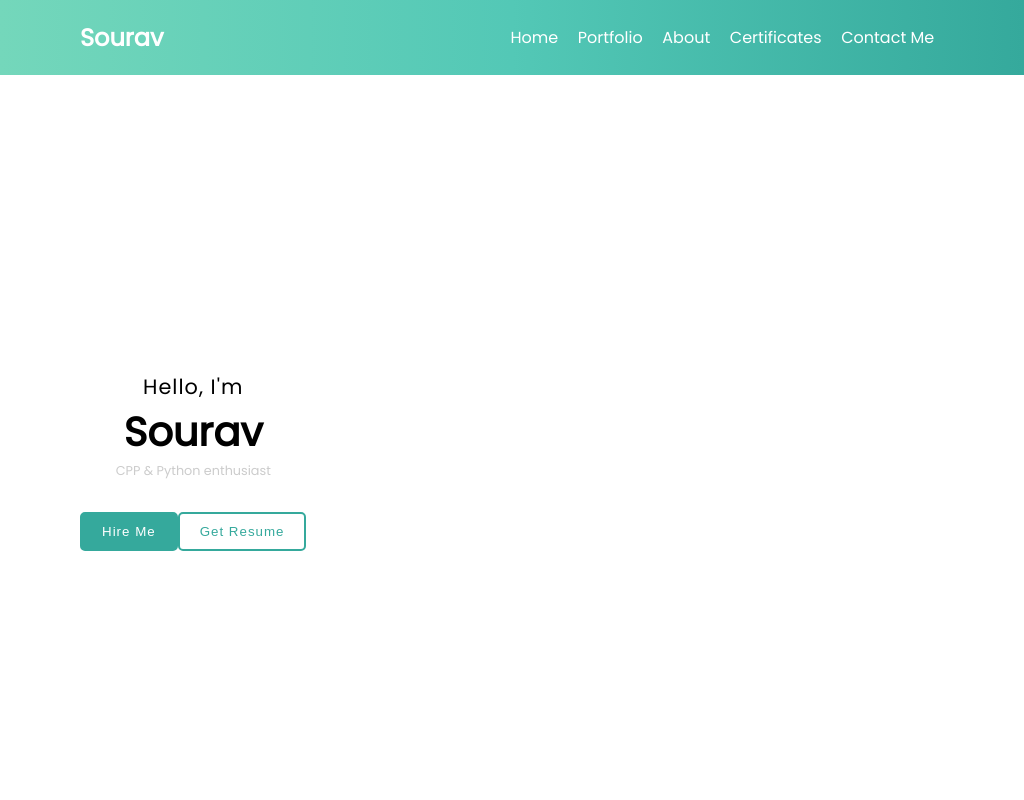
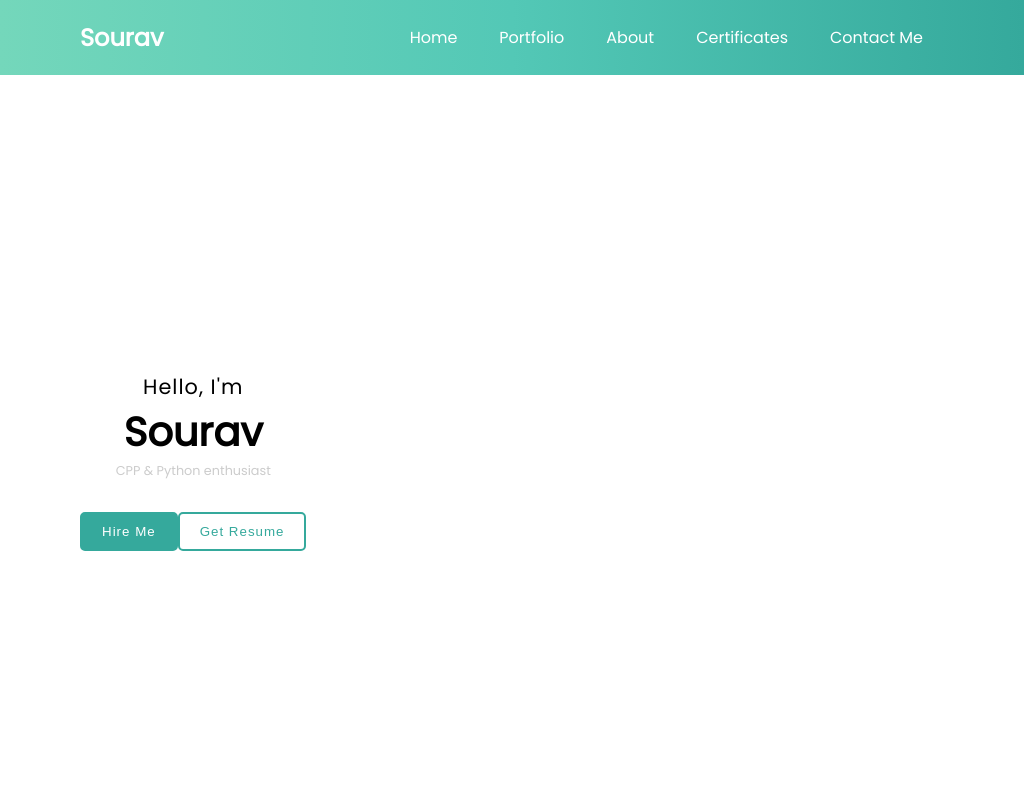
Before and after one commit to souravpal9/finalportfolio, a plain HTML site: page index.html in a window 1024 px wide. Shown: the top 800 px of the page. Drawn offline with Linux system fonts and the light colour scheme.

Commit message:
Update index.css

```diff
--- a/index.css
+++ b/index.css
@@ -1,4 +1,4 @@
-/* Styles defined for the desktop or the bigger screen devices*/
+/* General Styles */
 @import url('https://fonts.googleapis.com/css2?family=Poppins&display=swap');
 
 body {
@@ -49,12 +49,6 @@ body {
 
 .menu-list .menu-list-items {
 	padding: 0.5rem 1rem;
-}
-
-@media screen and (min-width: 856px) and (max-width: 1024px) {
-	.menu-list .menu-list-items {
-		padding: 0.5rem 0.3rem;
-	}
 }
 
 /* Main Hero Section Styles */
@@ -247,12 +241,7 @@ body {
 	list-style: none;
 }
 
-
-
-
-
-
-/* utility classes */
+/* Utility classes */
 .greet-heading {
 	font-size: 1.3rem;
 	font-weight: lighter;
@@ -394,9 +383,7 @@ body {
 		text-align: center;
 		width: 35%;
 	}
-
 }
-
 
 /* CSS for mobile devices */
 @media screen and (min-width: 280px) and (max-width: 576px) {
```
